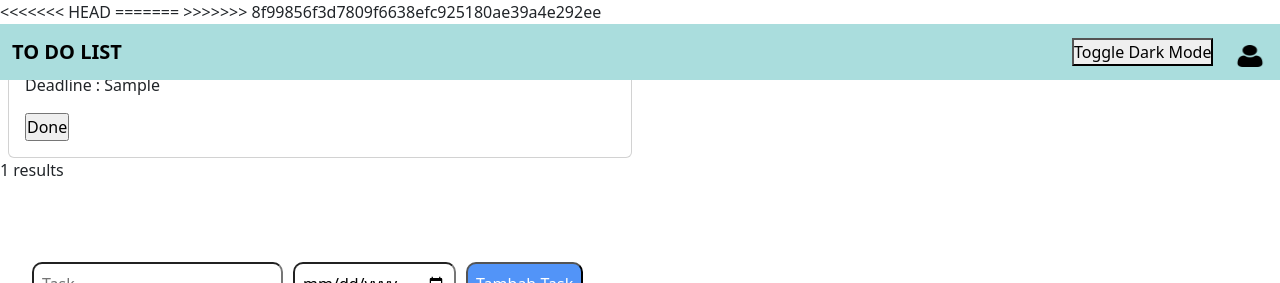
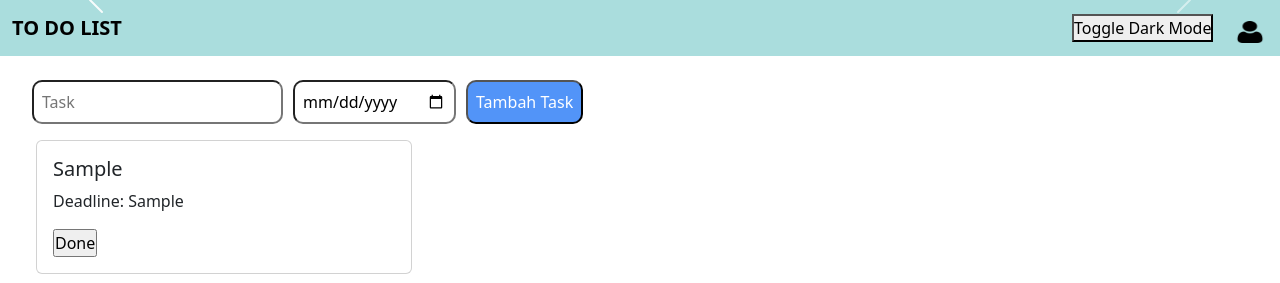
Before and after one commit to Khaisa-Shafa/LAB_PW1_UAS, a PHP site: page /todocrud/todolist.php in a window 1280 px wide. Shown: the top 283 px of the page. Run offline with PHP 8.4, Linux system fonts and the light colour scheme; tables that the repository leaves empty or names only in its code hold one stand-in row (values such as "Sample post").

Commit message:
mencoba carousel

```diff
--- a/script.js
+++ b/script.js
@@ -1,5 +1,27 @@
 // Select the button and add an event listener
+var carouselWidth = $('.carousel-inner').scrolWidth;
+var cardWidth = $('.carousel-item').width();
 const themeToggle = document.getElementById('themeToggle');
+
+var scrollPosition = 0;
+
+$('.carousel-control-next').on('click', function()
+{
+    if (scrollPosition < (carouselWidth - (cardWidth*4)))
+    console.log('next');
+    scrollPosition = scrollPosition + cardWidth;
+    $('.carousel-inner').animate({scrollLeft: scrollPosition},
+    600);
+});
+
+$('.carousel-control-prev').on('click', function()
+{
+    if (scrollPosition > 0)
+    console.log('next');
+    scrollPosition = scrollPosition - cardWidth;
+    $('.carousel-inner').animate({scrollLeft: scrollPosition},
+    600);
+});
 
 // Add a click event listener to the button
 themeToggle.addEventListener('click', function() {
--- a/style.css
+++ b/style.css
@@ -72,6 +72,16 @@
   margin: 0 .5em;
 }
 
+.carousel-control-prev, .carousel-control-next
+{
+  width : 6vh;
+  height : 6vh;
+  background-color: antiquewhite;
+  border-radius: 50%;
+  top : 50%;
+  transform : translateY(-50%);
+}
+
 .addform input[type="submit"] {
   background-color: #5294f8;
   border-radius: 10px;
--- a/todocrud/delete.php
+++ b/todocrud/delete.php
@@ -1,5 +1,6 @@
 <?php
 include("../Config/db.php");
+session_start();
 
 // Function to handle service deletion
 if (isset($_POST['delete'])) {
--- a/todocrud/todolist.php
+++ b/todocrud/todolist.php
@@ -1,22 +1,19 @@
 <?php
 include("../Config/db.php");
-session_start(); // Start the session
+session_start();
 
 if(isset($username)) {
-    $_SESSION['username'] = $username; // Set the username in a session variable
+    $_SESSION['username'] = $username;
 }
 ?>
+
 <!doctype html>
 <html lang="en">
   <head>
     <meta charset="utf-8">
     <meta name="viewport" content="width=device-width, initial-scale=1">
     <title>To-Do List Mantap</title>
-<<<<<<< HEAD
-    <link rel="stylesheet" href="style.css">
-=======
     <link rel="stylesheet" href="../style.css">
->>>>>>> 8f99856f3d7809f6638efc925180ae39a4e292ee
     <link href="https://cdn.jsdelivr.net/npm/bootstrap@5.3.2/dist/css/bootstrap.min.css" rel="stylesheet" integrity="sha384-T3c6CoIi6uLrA9TneNEoa7RxnatzjcDSCmG1MXxSR1GAsXEV/Dwwykc2MPK8M2HN" crossorigin="anonymous">
   </head>
   <body>
@@ -31,32 +28,6 @@
         </div>
     </nav>
 
-    <?php
-    $sql = "SELECT * FROM todo";
-    if ($stmt = $conn->prepare($sql)) {
-        $i = 0;
-        $stmt->execute();
-        $result = $stmt->get_result();
-        while ($row = $result->fetch_assoc()) {
-            $i++;
-            echo '<div class="col-sm-6 mb-3 mb-sm-0">
-                    <div class="card">
-                        <div class="card-body">
-                            <h5 class="card-title" name>'. $row["task"]. '</h5>
-                            <p class="card-text"> Deadline : '. $row["deadline"] . '</p>
-                            <form method="post" action="delete.php">
-                                <input type="hidden" name="delete_id" value="' . $row["id"] . '">
-                                <input class="donebutton" type="submit" name="delete" value="Done">
-                            </form>
-                        </div>
-                    </div>
-                </div>';
-        }
-        echo $i . " results";
-    } else
-        echo "<tr><td colspan='4'>0 results</td></tr>";
-    $stmt->close();
-    ?>
     <table class="tabel">
         <tr>
             <td colspan='4'>
@@ -69,75 +40,47 @@
         </tr>
         <td class="all-card">
         </td>
-
     </table>
 
     <div id="carouselExample" class="carousel slide">
         <div class="carousel-inner">
-    <div class="carousel-item active">
-    <div class="card" >
-        <div class="img-wrapper">
-    <img src="..."  alt="...">
-    </div>
+        <?php
+            $sql = "SELECT * FROM todo";
+            if ($stmt = $conn->prepare($sql)) {
+                $stmt->execute();
+                $result = $stmt->get_result();
+                $i = 0;
+                while ($row = $result->fetch_assoc()) {
+                    $i++;
+                    $active = $i === 1 ? 'active' : ''; // Set the first item as active
+                    ?>
+                    <div class="carousel-item <?php echo $active; ?>">
+                        <div class="container">
+                            <div class="row">
+                                <div class="col">
+                                    <div class="card">
                                         <div class="card-body">
-        <h5 class="card-title">Card title</h5>
-        <p class="card-text">Some quick example text to build on the card title and make up the bulk of the card's content.</p>
-        <a href="#" class="btn btn-primary">Go somewhere</a>
+                                            <h5 class="card-title"><?php echo $row["task"]; ?></h5>
+                                            <p class="card-text">Deadline: <?php echo $row["deadline"]; ?></p>
+                                            <form method="post" action="delete.php">
+                                                <input type="hidden" name="delete_id" value="<?php echo $row["id"]; ?>">
+                                                <input class="donebutton" type="submit" name="delete" value="Done">
+                                            </form>
                                         </div>
                                     </div>
                                 </div>
-
-    <div class="carousel-item">
-    <div class="card" >
-    <div class="img-wrapper">
-    <img src="..."  alt="...">
-    </div>
-    <div class="card-body">
-        <h5 class="card-title">Card title</h5>
-        <p class="card-text">Some quick example text to build on the card title and make up the bulk of the card's content.</p>
-        <a href="#" class="btn btn-primary">Go somewhere</a>
                             </div>
                         </div>
                     </div>
-
-    <div class="carousel-item">
-    <div class="card" >
-    <div class="img-wrapper">
-    <img src="..."  alt="...">
-    </div>
-    <div class="card-body">
-        <h5 class="card-title">Card title</h5>
-        <p class="card-text">Some quick example text to build on the card title and make up the bulk of the card's content.</p>
-        <a href="#" class="btn btn-primary">Go somewhere</a>
-    </div>
-    </div>
+                    <?php
+                }
+                $stmt->close();
+            } else {
+                echo "<tr><td colspan='4'>0 results</td></tr>";
+            }
+            ?>
         </div>
 
-    <div class="carousel-item">
-    <div class="card">
-    <div class="img-wrapper">
-    <img src="..."  alt="...">
-    </div>
-    <div class="card-body">
-        <h5 class="card-title">Card title</h5>
-        <p class="card-text">Some quick example text to build on the card title and make up the bulk of the card's content.</p>
-        <a href="#" class="btn btn-primary">Go somewhere</a>
-    </div>
-    </div>
-    </div>
-
-    <div class="carousel-item">
-    <div class="card">
-    <div class="img-wrapper">
-    <img src="..."  alt="...">
-    </div>
-    <div class="card-body">
-        <h5 class="card-title">Card title</h5>
-        <p class="card-text">Some quick example text to build on the card title and make up the bulk of the card's content.</p>
-        <a href="#" class="btn btn-primary">Go somewhere</a>
-    </div>
-    </div>
-    </div>
     </div>
 
   <button class="carousel-control-prev" type="button" data-bs-target="#carouselExample" data-bs-slide="prev">
@@ -149,7 +92,7 @@
     <span class="visually-hidden">Next</span>
   </button>
 </div>
-        <
+<script src="https://code.jquery.com/jquery-3.7.1.slim.min.js" integrity="sha256-kmHvs0B+OpCW5GVHUNjv9rOmY0IvSIRcf7zGUDTDQM8=" crossorigin="anonymous"></script>
     <script src = "../script.js"></script>
     <script src="https://cdn.jsdelivr.net/npm/bootstrap@5.3.2/dist/js/bootstrap.bundle.min.js" integrity="sha384-C6RzsynM9kWDrMNeT87bh95OGNyZPhcTNXj1NW7RuBCsyN/o0jlpcV8Qyq46cDfL" crossorigin="anonymous"></script>
   </body>
```
Also changed, not shown: todocrud/add.php (+11 -6 lines). Lines whose indentation alone changed are shown as unchanged.
